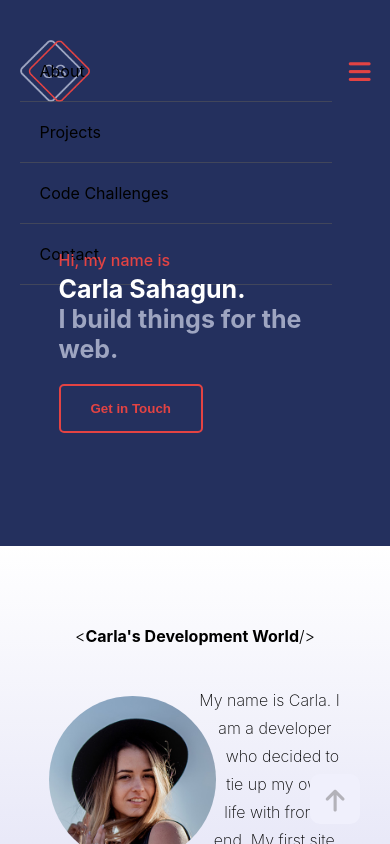
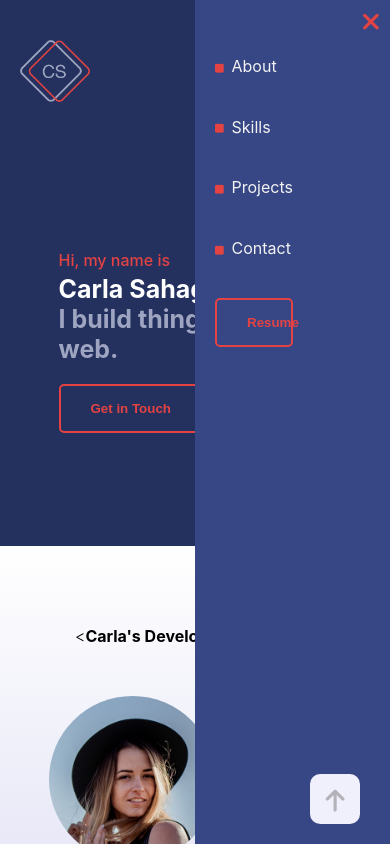
Before and after one commit to itacamba/portfolio, a React (Create React App) app: page / in a window 390 px wide. Both pictures are taken after a click on the element 359 px from the left and 72 px from the top of the page. Shown: the top 844 px of the page. Built offline with nearby package versions, Linux system fonts and the light colour scheme.

Commit message:
mobile-nav styles applied, not working yet

```diff
--- a/src/App.css
+++ b/src/App.css
@@ -66,7 +66,6 @@ span{
 #nav-container{
   width: 90%;
   margin: 40px auto;
-
   /* background-color: red; */
   display: flex;
   justify-content: space-between;
@@ -125,16 +124,50 @@ nav button:hover{
     display: block;
   }
   #mobile-nav{
-    position: absolute;
-    margin-top: 180px;
-    width: 80%;
+    background-color: #374785;
+    position: fixed;
+    top: 0;
+    right:0;
+    width: 50%;
+    height: 100vh;
     display: flex;
     flex-direction: column;
+    z-index: 500;
+  }
+  #mobile-nav i{
+    color:#e34343;
+    font-size: 25px;
+    text-align: right;
+    padding-right: 5%;
+    padding-top: 5%;
+    cursor:pointer;
   }
   #mobile-nav a{
     padding: 20px;
     text-align: left;
-    border-bottom:1px solid rgba(92, 90, 90, 0.527);
+    color:#f2f2f2;
+  }
+  #mobile-nav a:hover{
+    color: #e34343;
+  }
+  #mobile-nav a i{
+    font-size: 10px;
+  }
+  .resume-btn{
+    width: 40%;
+    margin-top: 20px;
+    margin-left: 20px;
+    padding: 15px 30px;
+    border-radius: 5px;
+    border: 2px solid #e34343;
+    /* background-color: #D0BDF4; */
+    background-color: #374785;
+    font-weight: 600;
+    color: #e34343;
+    cursor:pointer;
+  }
+  .resume-btn:hover{
+    background: #e3434369;
   }
 }
 /*-- END NAV BAR --*/
--- a/src/components/MobileNav.js
+++ b/src/components/MobileNav.js
@@ -3,11 +3,13 @@ import React from 'react';
 const MobileNav = () => {
     return (
         <div id="mobile-nav">
-            <a href="/">About</a>
-            <a href="/">Projects</a>
-            <a href="/">Code Challenges</a>
+            <i class="fa fa-times" aria-hidden="true"></i>
+            <a href="/"><i class="fa fa-square" aria-hidden="true"></i>About</a>
+            <a href="/"><i class="fa fa-square" aria-hidden="true"></i>Skills</a>
+            <a href="/"><i class="fa fa-square" aria-hidden="true"></i>Projects</a>
             {/* <a href="#">Technical Writting</a> */}
-            <a href="/">Contact</a>
+            <a href="/"><i class="fa fa-square" aria-hidden="true"></i>Contact</a>
+            <button className="resume-btn">Resume</button>
         </div>
     );
 };
```
